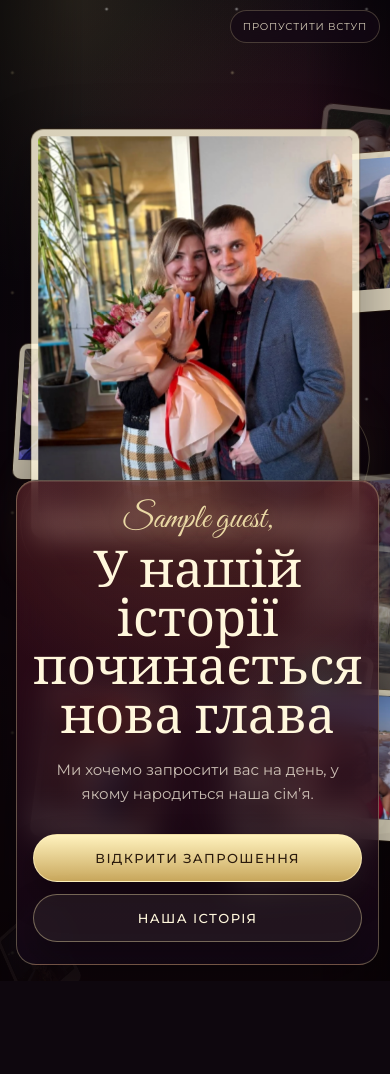
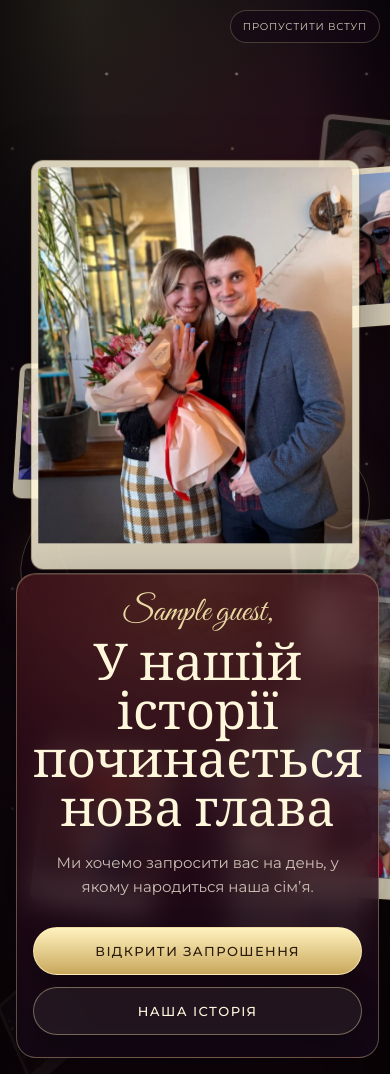
Before and after one commit to TerorRa/Wedding-Invite-Portal, a PHP site: page /start.php?code=000 in a window 390 px wide. Before the commit the page ends 965 px from the top, so only its background shows below. Run offline with PHP 8.4, Linux system fonts and the light colour scheme; the visitor is signed in with stand-in values (Sample User, id 1); tables that the repository leaves empty hold one stand-in row (values such as "Sample post"); a stand-in replaces the project's code that opens the database connection.

Commit message:
Move start final text lower

```diff
--- a/assets/css/start-dynamic.css
+++ b/assets/css/start-dynamic.css
@@ -13,6 +13,11 @@
     transform: scale(var(--card-scale, 1));
 }
 
+/* Move final text below the ring photo so it does not cover the accent image. */
+.intro-final {
+    margin-top: min(62vh, 520px) !important;
+}
+
 @media (max-width: 768px) {
     .memory-card {
         width: clamp(104px, 34vw, 160px);
@@ -20,10 +25,18 @@
         border-bottom-width: 22px;
         border-radius: 10px;
     }
+
+    .intro-final {
+        margin-top: 64svh !important;
+    }
 }
 
 @media (max-width: 420px) {
     .memory-card {
         width: clamp(92px, 32vw, 134px);
     }
+
+    .intro-final {
+        margin-top: 66svh !important;
+    }
 }
```
